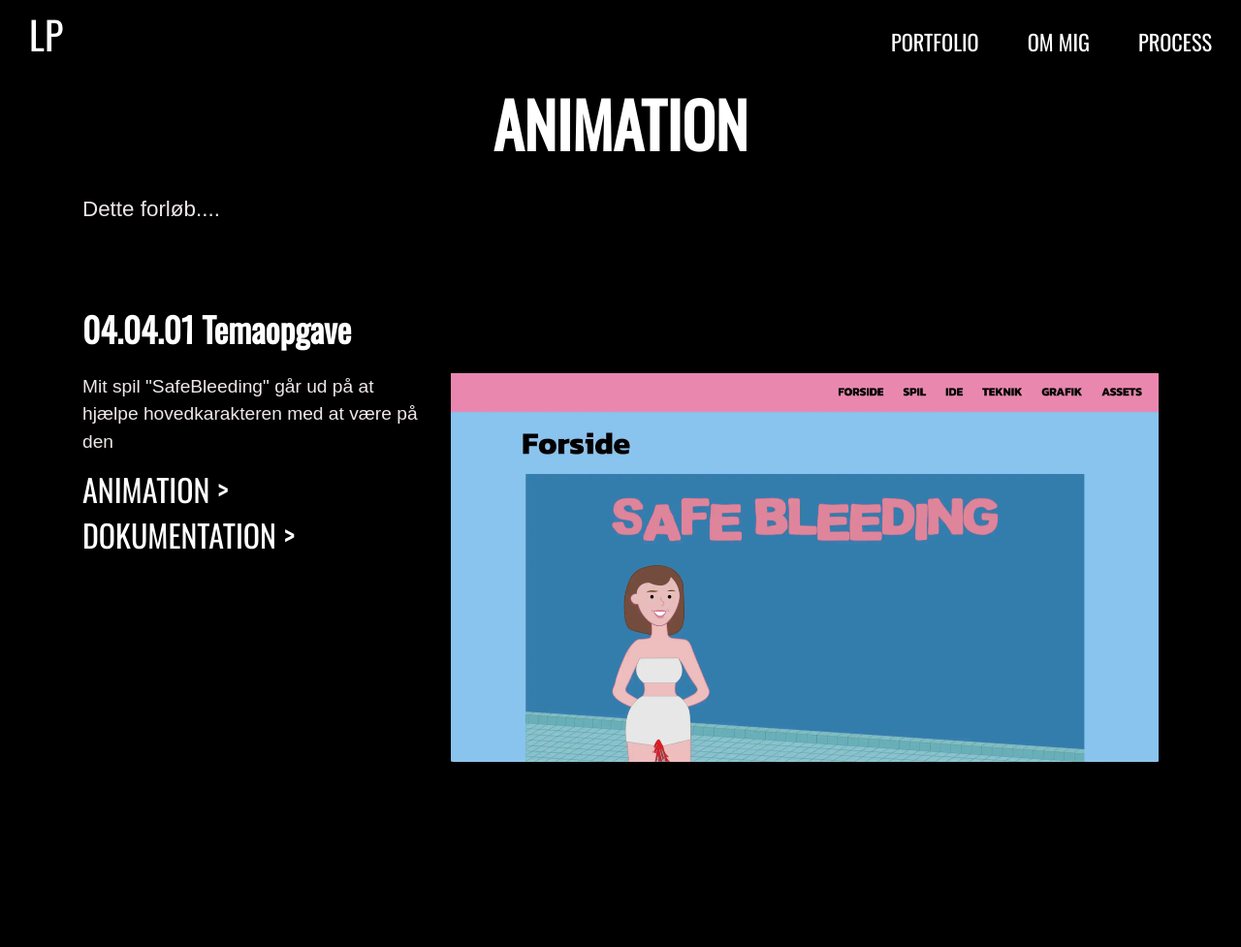
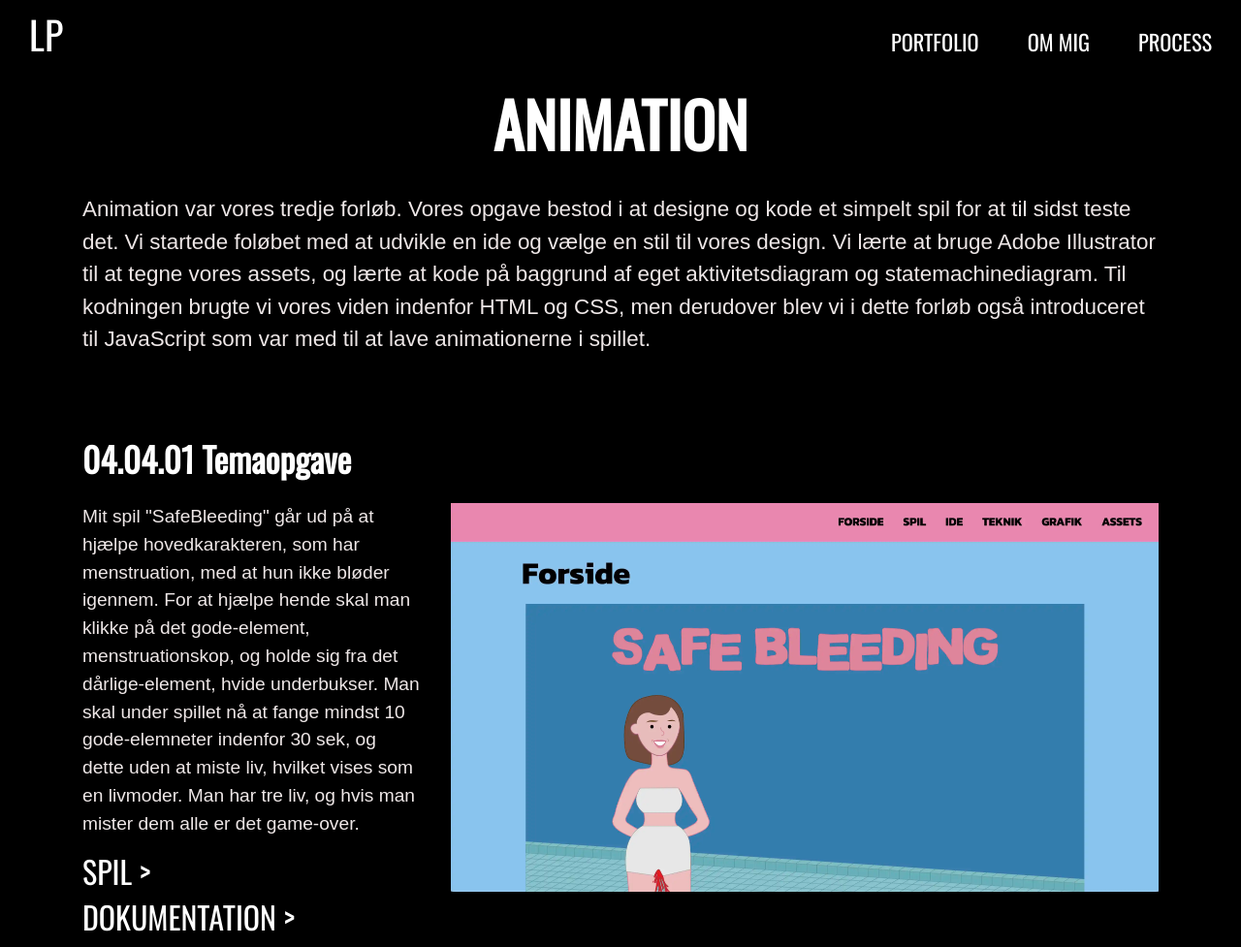
Before and after one commit to LauraLiv/portfolio, a plain HTML site: page animation.html in a window 1280 px wide. Shown: the whole page at 97% size. Before the commit the page ends 801 px from the top, so only its background shows below. Drawn offline with nearby package versions, Linux system fonts and the light colour scheme.

Commit message:
animation tekst

```diff
--- a/animation.html
+++ b/animation.html
@@ -29,13 +29,28 @@
         <div class="animation">
             <h1>ANIMATION</h1>
             <div class="intro">
-                <p>Dette forløb....</p>
+                <p>Animation var vores tredje forløb. Vores opgave bestod i at designe og kode et simpelt spil for at
+                    til
+                    sidst teste
+                    det. Vi startede foløbet med at udvikle en ide og vælge en stil til vores design. Vi lærte at bruge
+                    Adobe Illustrator til at tegne vores assets, og lærte at kode på baggrund af eget
+                    aktivitetsdiagram og
+                    statemachinediagram. Til kodningen brugte vi vores viden indenfor HTML og CSS, men derudover blev vi
+                    i
+                    dette forløb også introduceret til JavaScript som var med til at lave animationerne i spillet.
+                </p>
             </div>
             <h3>04.04.01 Temaopgave</h3>
             <div class="grid_1_2">
                 <div class="col">
-                    <p>Mit spil "SafeBleeding" går ud på at hjælpe hovedkarakteren med at være på den </p>
-                    <a href="https://laurapesando.dk/kea/04_animation/website/index.html ">ANIMATION ></a>
+                    <p>Mit spil "SafeBleeding" går ud på at hjælpe hovedkarakteren, som har menstruation, med at hun
+                        ikke bløder igennem. For at hjælpe hende skal man klikke på det gode-element,
+                        menstruationskop, og
+                        holde sig fra det dårlige-element, hvide underbukser. Man skal under spillet nå at fange mindst
+                        10 gode-elemneter indenfor 30 sek, og dette uden at miste liv, hvilket vises som en livmoder.
+                        Man har tre liv, og
+                        hvis man mister dem alle er det game-over.</p>
+                    <a href="https://laurapesando.dk/kea/04_animation/website/index.html ">SPIL ></a>
                     <a
                         href="https://docs.google.com/document/d/1XQaHP_AELR4ejbaDmtCbGyl7NzjyoZEM/edit?usp=sharing&ouid=112776289832215897959&rtpof=true&sd=true">DOKUMENTATION
                         ></a>
```
